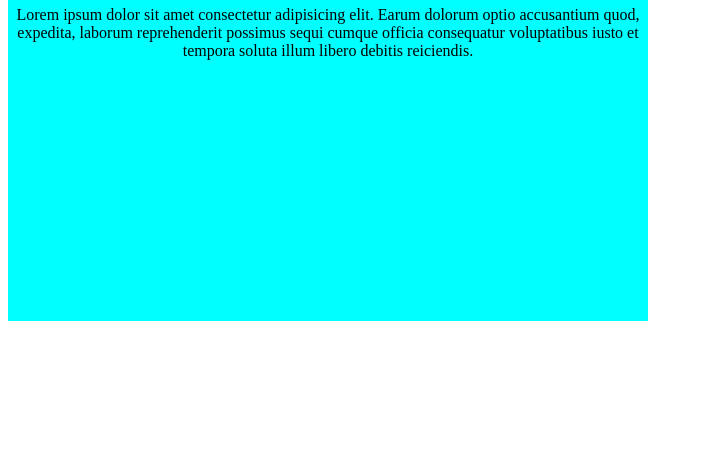
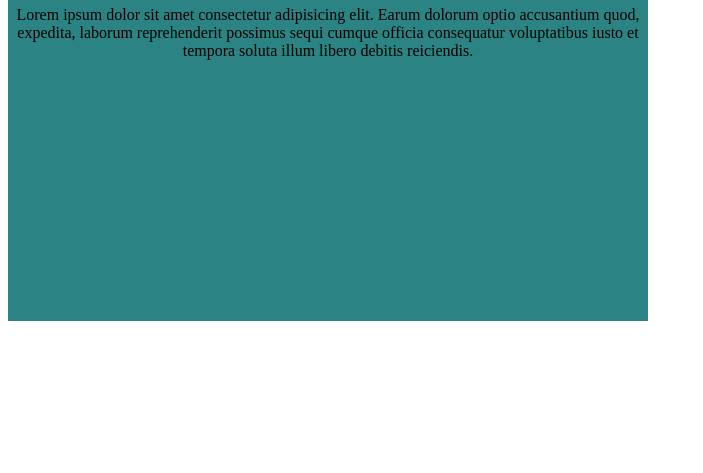
Before and after one commit to Alvaro2005/PruebaPWA, a plain HTML site: page index.html in a window 1280 px wide. Shown: the part 327-800 px from the top of the page, without its empty margins (0-703 px from the left). Drawn offline with Linux system fonts and the light colour scheme.

Commit message:
primeros cambios hechos que medio sirven 2

```diff
--- a/index.html
+++ b/index.html
@@ -6,7 +6,7 @@
     <meta http-equiv="X-UA-Compatible" content="IE=edge">
     <meta name="viewport" content="width=device-width, initial-scale=1.0">
     <!-- Esta etiqueta es para cuando estas en telefono y te pinte el scrool del color que le diste -->
-    <meta name="theme-color" content="#F0DB4F">
+    <meta name="theme-color" content="#fff5">
     <!-- Estas etiquetas son para decirle al navegador que la pagina es amigable en telefono -->
     <meta name="MobileOptimized" content="width">
     <meta name="HandheldFriendly" content="true">
--- a/style.css
+++ b/style.css
@@ -1,5 +1,5 @@
 .todo {
-    background-color: aqua;
+    background-color: rgb(43, 131, 131);
     width: 80vh;
     height: 80vh;
     text-align: center;
```
